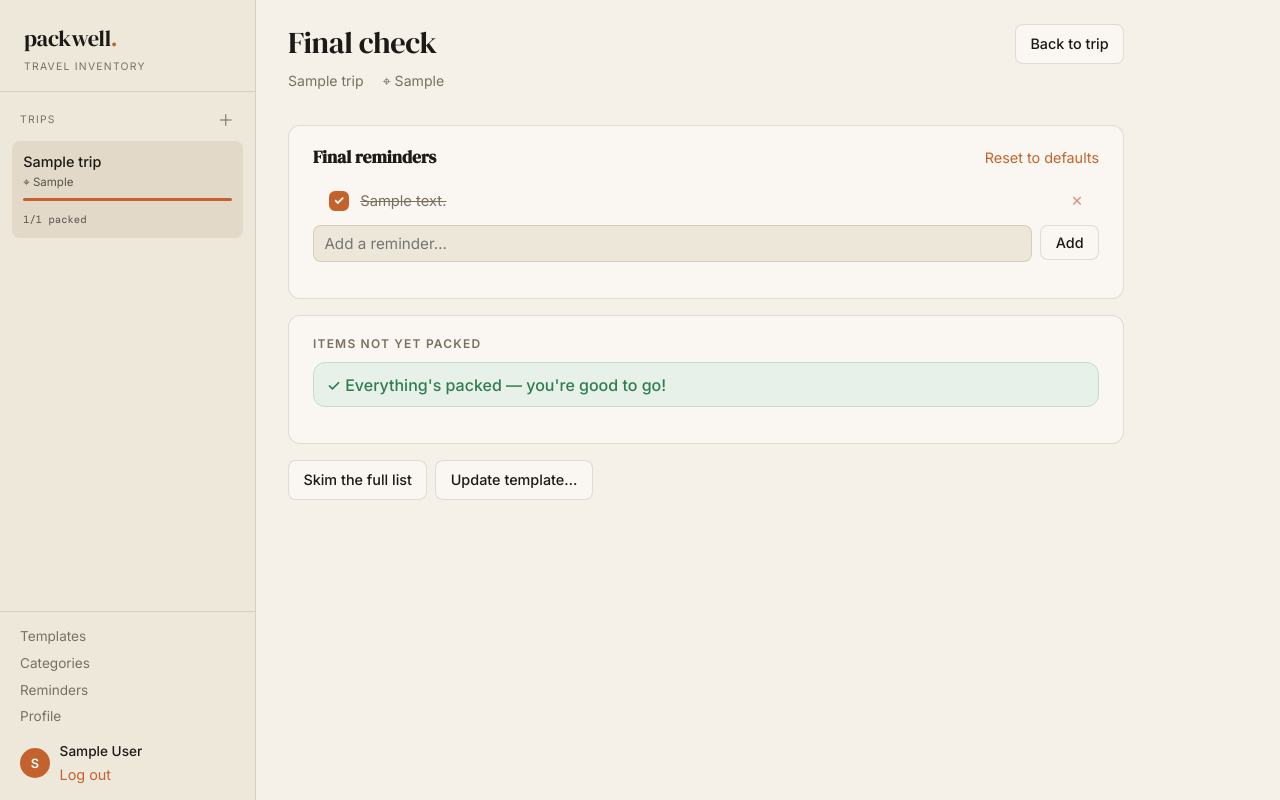
After one commit to lunasofia/inventory-app, a Django app: page /trips/1/exit/ in a window 1280 px wide. The commit adds this page. Run offline with Django 5.2, Linux system fonts and the light colour scheme; a user stored in the database is signed in; tables that the repository leaves empty hold one stand-in row (values such as "Sample post").

Commit message:
Add Final check (exit) page with reminders + unpacked list (Task #13)
A "Final check" page (from the trip board) for any departure, with two lists:

- Final reminders — a tickable checklist seeded once per trip from the trip's
  template (if any) else the user's default reminders; ticks persist per trip;
  add/remove inline + "Reset to defaults"
- Items not yet packed — the trip's unpacked items, tappable to check off
- Plus links to the full board and the template-diff flow

Reminder management lives in three places: user defaults at /reminders/ (linked
from Profile/sidebar, seeded on signup), per-template (template detail section),
and per-trip (the exit page).

- Models: Reminder(owner), TemplateReminder(template), TripReminder(trip,
  checked), Trip.reminders_seeded (lazy-seed guard). PackingItem unchanged
  (no per-item flags — dropped per discussion).
- seed_user_defaults now also seeds default reminders; seed_demo ensures them
- 11 pytest cases (tests/test_exit.py); manual-tests.md updated

Co-Authored-By: Claude Opus 4.8 (1M context) <noreply@anthropic.com>

```diff
--- a/catalog/models.py
+++ b/catalog/models.py
@@ -107,3 +107,6 @@ def seed_user_defaults(user):
         ],
         ignore_conflicts=True,
     )
+    # Default exit-page reminders (late import avoids a circular import).
+    from trips.models import seed_default_reminders
+    seed_default_reminders(user)
--- a/static/css/app.css
+++ b/static/css/app.css
@@ -242,6 +242,10 @@ input.qty { width: 4rem; }
 .cat-head { display: flex; align-items: center; justify-content: space-between; font-size: 0.75rem; text-transform: uppercase; letter-spacing: 0.06em; color: var(--muted); margin: 1.1rem 0 0.4rem; }
 .bag-status { display: inline-flex; align-items: center; gap: 0.6rem; text-transform: none; letter-spacing: 0; }
 
+/* exit page */
+.exit-card-head { display: flex; align-items: center; justify-content: space-between; margin-bottom: 0.5rem; }
+.exit-card-head h2 { text-transform: none; letter-spacing: 0; font-family: var(--serif); font-size: 1.1rem; color: var(--ink); }
+
 /* share panel */
 .share-list { list-style: none; padding: 0; margin: 0 0 1rem; display: grid; gap: 0.5rem; }
 .share-row { display: flex; align-items: center; gap: 0.6rem; }
--- a/templates/accounts/profile.html
+++ b/templates/accounts/profile.html
@@ -9,6 +9,9 @@
     {{ form.as_p }}
     <button type="submit" class="btn primary">Save</button>
   </form>
-  <p class="muted" style="margin-top:1rem"><a href="{% url 'category_manage' %}">Manage categories</a></p>
+  <p class="muted" style="margin-top:1rem">
+    <a href="{% url 'category_manage' %}">Manage categories</a> ·
+    <a href="{% url 'reminder_manage' %}">Manage reminders</a>
+  </p>
 </div>
 {% endblock %}
--- a/templates/base.html
+++ b/templates/base.html
@@ -40,6 +40,7 @@
       <div class="sidebar-foot">
         <a href="{% url 'template_list' %}">Templates</a>
         <a href="{% url 'category_manage' %}">Categories</a>
+        <a href="{% url 'reminder_manage' %}">Reminders</a>
         <a href="{% url 'profile' %}">Profile</a>
         <div class="sidebar-user">
           <span class="avatar">{{ user.short_name|first|upper }}</span>
--- /dev/null
+++ b/templates/trips/_exit_board.html
@@ -0,0 +1,75 @@
+<div id="exit-board">
+  <div class="card">
+    <div class="exit-card-head">
+      <h2 style="margin:0">Final reminders</h2>
+      {% if can_edit %}
+        <button class="linkbtn" type="button"
+                hx-post="{% url 'reminders_reset' trip.pk %}" hx-target="#exit-board" hx-swap="outerHTML"
+                hx-confirm="Reset this trip's reminders to your defaults?">Reset to defaults</button>
+      {% endif %}
+    </div>
+    {% if reminders %}
+      <ul class="items">
+        {% for r in reminders %}
+          <li class="item {% if r.checked %}packed{% endif %}">
+            {% if can_edit %}
+              <button class="item-toggle" type="button"
+                      hx-post="{% url 'trip_reminder_toggle' trip.pk r.pk %}" hx-target="#exit-board" hx-swap="outerHTML">
+                <span class="checkbox">✓</span><span class="item-label">{{ r.text }}</span>
+              </button>
+              <span class="item-actions">
+                <button class="linkbtn danger" type="button"
+                        hx-post="{% url 'trip_reminder_delete' trip.pk r.pk %}" hx-target="#exit-board" hx-swap="outerHTML"
+                        hx-confirm="Remove this reminder?">✕</button>
+              </span>
+            {% else %}
+              <span class="item-toggle readonly"><span class="checkbox">✓</span><span class="item-label">{{ r.text }}</span></span>
+            {% endif %}
+          </li>
+        {% endfor %}
+      </ul>
+    {% else %}
+      <p class="muted">No reminders for this trip.</p>
+    {% endif %}
+    {% if can_edit %}
+      <form class="add-item" hx-post="{% url 'trip_reminder_add' trip.pk %}" hx-target="#exit-board" hx-swap="outerHTML">
+        <div class="add-item-row">{{ reminder_form.text }}<button class="btn" type="submit">Add</button></div>
+      </form>
+    {% endif %}
+  </div>
+
+  <div class="card" style="margin-top:1rem">
+    <h2 style="margin-top:0">Items not yet packed</h2>
+    {% if unpacked %}
+      <ul class="items">
+        {% for item in unpacked %}
+          <li class="item" id="exit-item-{{ item.pk }}">
+            {% if can_edit %}
+              <button class="item-toggle" type="button"
+                      hx-post="{% url 'exit_item_toggle' trip.pk item.pk %}" hx-target="#exit-board" hx-swap="outerHTML">
+                <span class="checkbox">✓</span>
+                <span class="item-label"><span class="item-qty">{{ item.quantity }}×</span> {{ item.name }}</span>
+              </button>
+            {% else %}
+              <span class="item-toggle readonly">
+                <span class="checkbox">✓</span>
+                <span class="item-label"><span class="item-qty">{{ item.quantity }}×</span> {{ item.name }}</span>
+              </span>
+            {% endif %}
+            <span class="item-chips">
+              {% if item.category %}<span class="chip cat-{{ item.category.name|lower }}">{{ item.category.name }}</span>{% endif %}
+              {% if item.bag %}<span class="chip">{{ item.bag.name }}</span>{% endif %}
+            </span>
+          </li>
+        {% endfor %}
+      </ul>
+    {% else %}
+      <p class="all-packed">✓ Everything's packed — you're good to go!</p>
+    {% endif %}
+  </div>
+
+  <div class="form-actions" style="margin-top:1rem">
+    <a class="btn" href="{% url 'trip_detail' trip.pk %}">Skim the full list</a>
+    <a class="btn" href="{% url 'template_diff' trip.pk %}">Update template…</a>
+  </div>
+</div>
--- /dev/null
+++ b/templates/trips/exit_page.html
@@ -0,0 +1,13 @@
+{% extends 'base.html' %}
+{% block title %}Final check · {{ trip.name }} · Packwell{% endblock %}
+{% block content %}
+<div class="page-head">
+  <div>
+    <h1>Final check</h1>
+    <p class="trip-meta-row"><span>{{ trip.name }}</span>{% if trip.destination %}<span>⌖ {{ trip.destination }}</span>{% endif %}</p>
+  </div>
+  <a class="btn" href="{% url 'trip_detail' trip.pk %}">Back to trip</a>
+</div>
+
+{% include 'trips/_exit_board.html' %}
+{% endblock %}
--- a/templates/trips/template_detail.html
+++ b/templates/trips/template_detail.html
@@ -16,4 +16,10 @@
   <h2>Items</h2>
   {% include 'trips/_template_items.html' %}
 </section>
+
+<section>
+  <h2>Final-check reminders</h2>
+  <p class="muted">These seed the "Final check" page for trips created from this template.</p>
+  {% include 'trips/_template_reminders.html' %}
+</section>
 {% endblock %}
--- a/templates/trips/trip_detail.html
+++ b/templates/trips/trip_detail.html
@@ -14,6 +14,7 @@
     </div>
     <div class="form-actions">
       {% if can_edit %}<button class="btn primary" type="button" onclick="openModal('add-item-modal')">＋ Add item</button>{% endif %}
+      <a class="btn" href="{% url 'exit_page' trip.pk %}">✓ Final check</a>
       {% if permission == 'owner' %}<button class="btn" type="button" onclick="openModal('share-modal')">Share</button>{% endif %}
       <a class="btn" href="{% url 'save_as_template' trip.pk %}">Save as template</a>
       <a class="btn" href="{% url 'template_diff' trip.pk %}">Update template…</a>
--- a/trips/forms.py
+++ b/trips/forms.py
@@ -210,3 +210,18 @@ class TripShareForm(forms.Form):
         else:
             cleaned['user'] = user
         return cleaned
+
+
+class ReminderForm(forms.Form):
+    """Add a reminder (used for default / template / trip reminder lists)."""
+
+    text = forms.CharField(
+        max_length=200,
+        widget=forms.TextInput(attrs={'placeholder': 'Add a reminder…', 'autocomplete': 'off'}),
+    )
+
+    def clean_text(self):
+        text = self.cleaned_data['text'].strip()
+        if not text:
+            raise forms.ValidationError('Reminder text is required.')
+        return text
--- a/trips/urls.py
+++ b/trips/urls.py
@@ -38,6 +38,19 @@ urlpatterns = [
     path('templates/<int:pk>/items/<int:item_pk>/', views.template_item_row, name='template_item_row'),
     path('templates/<int:pk>/items/<int:item_pk>/edit/', views.template_item_edit, name='template_item_edit'),
     path('templates/<int:pk>/items/<int:item_pk>/delete/', views.template_item_delete, name='template_item_delete'),
+    path('templates/<int:pk>/reminders/add/', views.template_reminder_add, name='template_reminder_add'),
+    path('templates/<int:pk>/reminders/<int:reminder_pk>/delete/', views.template_reminder_delete, name='template_reminder_delete'),
+    # Final-check exit page + reminders
+    path('trips/<int:pk>/exit/', views.exit_page, name='exit_page'),
+    path('trips/<int:pk>/exit/items/<int:item_pk>/toggle/', views.exit_item_toggle, name='exit_item_toggle'),
+    path('trips/<int:pk>/exit/reminders/add/', views.trip_reminder_add, name='trip_reminder_add'),
+    path('trips/<int:pk>/exit/reminders/reset/', views.reminders_reset, name='reminders_reset'),
+    path('trips/<int:pk>/exit/reminders/<int:reminder_pk>/toggle/', views.trip_reminder_toggle, name='trip_reminder_toggle'),
+    path('trips/<int:pk>/exit/reminders/<int:reminder_pk>/delete/', views.trip_reminder_delete, name='trip_reminder_delete'),
+    # Default reminders (settings)
+    path('reminders/', views.reminder_manage, name='reminder_manage'),
+    path('reminders/add/', views.reminder_add, name='reminder_add'),
+    path('reminders/<int:pk>/delete/', views.reminder_delete, name='reminder_delete'),
     # Category management
     path('categories/', views.category_manage, name='category_manage'),
     path('categories/add/', views.category_add, name='category_add'),
--- a/trips/views.py
+++ b/trips/views.py
@@ -16,10 +16,21 @@ from .forms import (
     PackingItemForm,
     TemplateForm,
     TemplateItemForm,
+    ReminderForm,
     TripForm,
     TripShareForm,
 )
-from .models import Bag, PackingItem, Template, TemplateItem, Trip, TripShare
+from .models import (
+    Bag,
+    PackingItem,
+    Reminder,
+    Template,
+    TemplateItem,
+    TemplateReminder,
+    Trip,
+    TripReminder,
+    TripShare,
+)
 
 
 def _resolve_owner_category(owner, category):
@@ -397,7 +408,9 @@ def _render_template_items(request, template, add_form=None):
 @login_required
 def template_detail(request, pk):
     template = _get_template_or_404(request.user, pk)
-    return render(request, 'trips/template_detail.html', _template_context(request, template))
+    context = _template_context(request, template)
+    context['reminder_form'] = ReminderForm()
+    return render(request, 'trips/template_detail.html', context)
 
 
 @login_required
@@ -753,3 +766,153 @@ def collaborator_suggest(request, pk):
     if query:
         people = people.filter(Q(email__icontains=query) | Q(display_name__icontains=query))
     return render(request, 'trips/_collaborator_suggestions.html', {'people': people[:8]})
+
+
+# --- reminders & final-check exit page ---------------------------------------
+
+def _seed_trip_reminders(trip):
+    """Populate a trip's exit reminders from its template (if any) else the
+    owner's default reminders. Runs once (guarded by trip.reminders_seeded)."""
+    source = (trip.origin_template.reminders.all() if trip.origin_template_id
+              else trip.owner.reminders.all())
+    TripReminder.objects.bulk_create(
+        [TripReminder(trip=trip, text=r.text, sort_order=r.sort_order) for r in source]
+    )
+    trip.reminders_seeded = True
+    trip.save(update_fields=['reminders_seeded'])
+
+
+def _exit_context(request, trip, permission):
+    unpacked = list(trip.items.filter(packed=False).select_related('category', 'bag'))
+    return {
+        'trip': trip,
+        'permission': permission,
+        'can_edit': permission in ('owner', 'edit'),
+        'reminders': trip.reminders.all(),
+        'unpacked': unpacked,
+        'reminder_form': ReminderForm(),
+    }
+
+
+def _render_exit(request, trip, permission):
+    return render(request, 'trips/_exit_board.html', _exit_context(request, trip, permission))
+
+
+@login_required
+def exit_page(request, pk):
+    trip, permission = _get_trip_or_404(request.user, pk)
+    if not trip.reminders_seeded:
+        _seed_trip_reminders(trip)
+    return render(request, 'trips/exit_page.html', _exit_context(request, trip, permission))
+
+
+@login_required
+@require_POST
+def exit_item_toggle(request, pk, item_pk):
+    trip, permission = _get_trip_or_404(request.user, pk, require_edit=True)
+    item = get_object_or_404(PackingItem, pk=item_pk, trip=trip)
+    item.packed = not item.packed
+    item.save(update_fields=['packed'])
+    return _render_exit(request, trip, permission)
+
+
+@login_required
+@require_POST
+def trip_reminder_add(request, pk):
+    trip, permission = _get_trip_or_404(request.user, pk, require_edit=True)
+    form = ReminderForm(request.POST)
+    if form.is_valid():
+        order = (trip.reminders.aggregate(m=Max('sort_order'))['m'] or 0) + 1
+        TripReminder.objects.create(trip=trip, text=form.cleaned_data['text'], sort_order=order)
+    return _render_exit(request, trip, permission)
+
+
+@login_required
+@require_POST
+def trip_reminder_toggle(request, pk, reminder_pk):
+    trip, permission = _get_trip_or_404(request.user, pk, require_edit=True)
+    r = get_object_or_404(TripReminder, pk=reminder_pk, trip=trip)
+    r.checked = not r.checked
+    r.save(update_fields=['checked'])
+    return _render_exit(request, trip, permission)
+
+
+@login_required
+@require_POST
+def trip_reminder_delete(request, pk, reminder_pk):
+    trip, permission = _get_trip_or_404(request.user, pk, require_edit=True)
+    get_object_or_404(TripReminder, pk=reminder_pk, trip=trip).delete()
+    return _render_exit(request, trip, permission)
+
+
+@login_required
+@require_POST
+def reminders_reset(request, pk):
+    """Re-seed this trip's reminders from the owner's defaults / template."""
+    trip, permission = _get_trip_or_404(request.user, pk, require_edit=True)
+    trip.reminders.all().delete()
+    trip.reminders_seeded = False
+    trip.save(update_fields=['reminders_seeded'])
+    _seed_trip_reminders(trip)
+    return _render_exit(request, trip, permission)
+
+
+# default reminders (user-level, settings)
+
+def _render_default_reminders(request, form=None):
+    return render(request, 'trips/_reminders_default.html', {
+        'reminders': Reminder.objects.filter(owner=request.user),
+        'reminder_form': form if form is not None else ReminderForm(),
+    })
+
+
+@login_required
+def reminder_manage(request):
+    return render(request, 'trips/reminder_manage.html', {
+        'reminders': Reminder.objects.filter(owner=request.user),
+        'reminder_form': ReminderForm(),
+    })
+
+
+@login_required
+@require_POST
+def reminder_add(request):
+    form = ReminderForm(request.POST)
+    if form.is_valid():
+        order = (Reminder.objects.filter(owner=request.user).aggregate(m=Max('sort_order'))['m'] or 0) + 1
+        Reminder.objects.create(owner=request.user, text=form.cleaned_data['text'], sort_order=order)
+        return _render_default_reminders(request)
+    return _render_default_reminders(request, form=form)
+
+
+@login_required
+@require_POST
+def reminder_delete(request, pk):
+    get_object_or_404(Reminder, pk=pk, owner=request.user).delete()
+    return _render_default_reminders(request)
+
+
+# template reminders
+
+def _render_template_reminders(request, template):
+    return render(request, 'trips/_template_reminders.html',
+                  {'template': template, 'reminder_form': ReminderForm()})
+
+
+@login_required
+@require_POST
+def template_reminder_add(request, pk):
+    template = _get_template_or_404(request.user, pk)
+    form = ReminderForm(request.POST)
+    if form.is_valid():
+        order = (template.reminders.aggregate(m=Max('sort_order'))['m'] or 0) + 1
+        TemplateReminder.objects.create(template=template, text=form.cleaned_data['text'], sort_order=order)
+    return _render_template_reminders(request, template)
+
+
+@login_required
+@require_POST
+def template_reminder_delete(request, pk, reminder_pk):
+    template = _get_template_or_404(request.user, pk)
+    get_object_or_404(TemplateReminder, pk=reminder_pk, template=template).delete()
+    return _render_template_reminders(request, template)
```
Also changed, not shown: docs/manual-tests.md (+30 -4 lines), templates/trips/_reminders_default.html (added, +22 -0 lines), templates/trips/_template_reminders.html (added, +25 -0 lines), templates/trips/reminder_manage.html (added, +8 -0 lines), tests/test_exit.py (added, +115 -0 lines), trips/management/commands/seed_demo.py (+8 -1 lines), trips/models.py (+64 -0 lines), trips/migrations/0004_trip_reminders_seeded_reminder_templatereminder_and_more.py (added).
